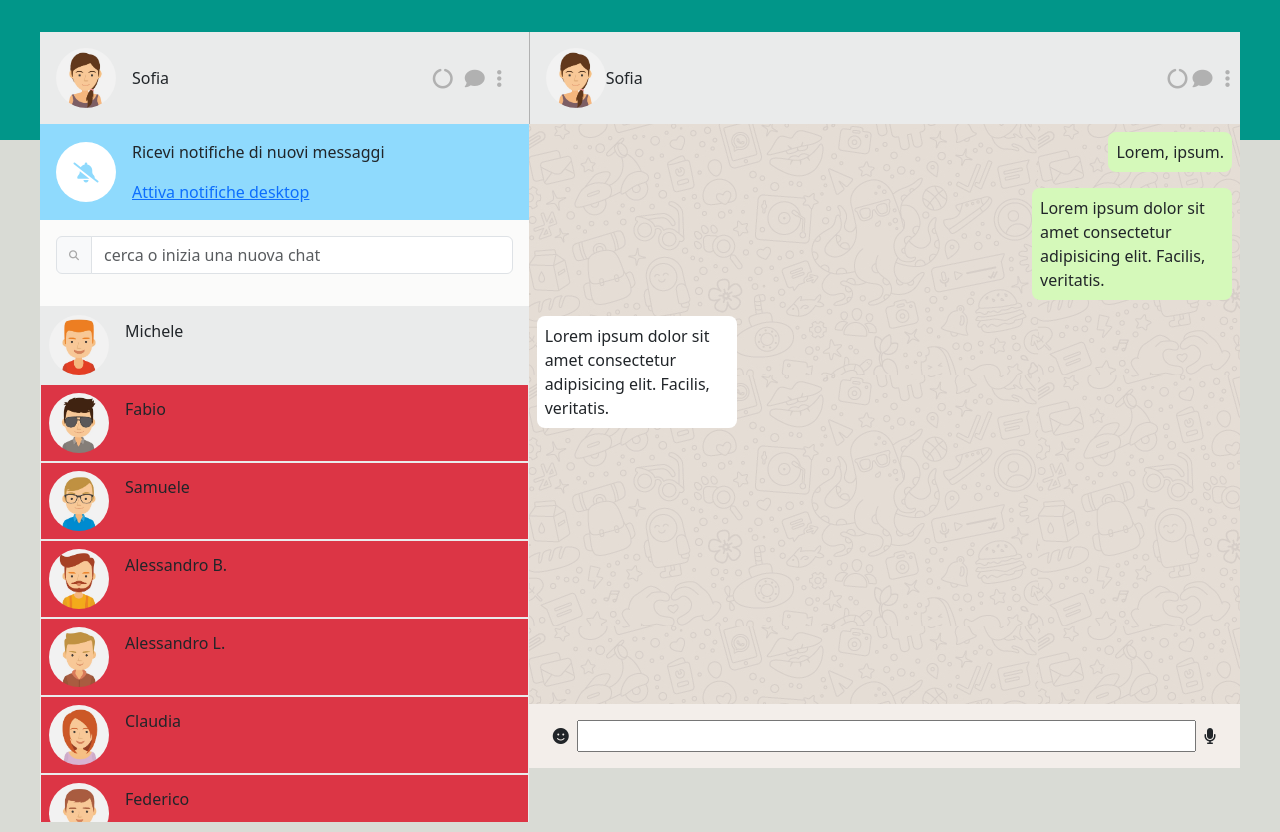
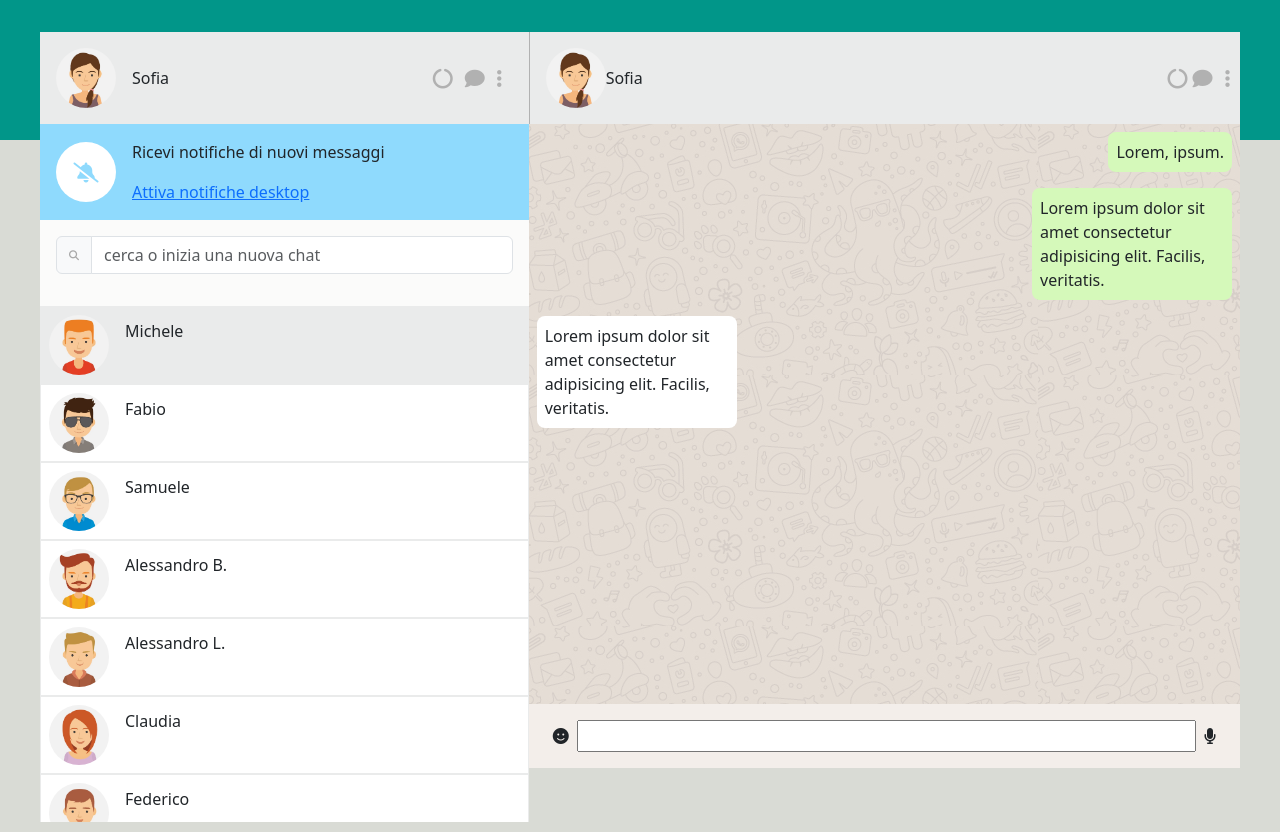
Before and after one commit to GiuseppeDalessio7/vue-boolzapp, a plain HTML site: page index.html in a window 1280 px wide. Drawn offline with nearby package versions, Linux system fonts and the light colour scheme.

Commit message:
milestone 2 half part

```diff
--- a/index.html
+++ b/index.html
@@ -53,7 +53,7 @@
                 </div>
                 <!-- /.searcharea -->
                 <div class="contacts">
-                  <div class="contact" @click="attivachat" :class="index === activeContact ? 'active' : 'bg-danger'" v-for="(contact, index) in contacts">
+                  <div class="contact" @click="attivachat(index)" :class="index === activeContact ? 'active' : ''" v-for="(contact, index) in contacts">
                     <div class="avatar">
                       <img :src="`./assets/img/avatar${contacts[index].avatar}.jpg`" alt="">
                     </div>
```
